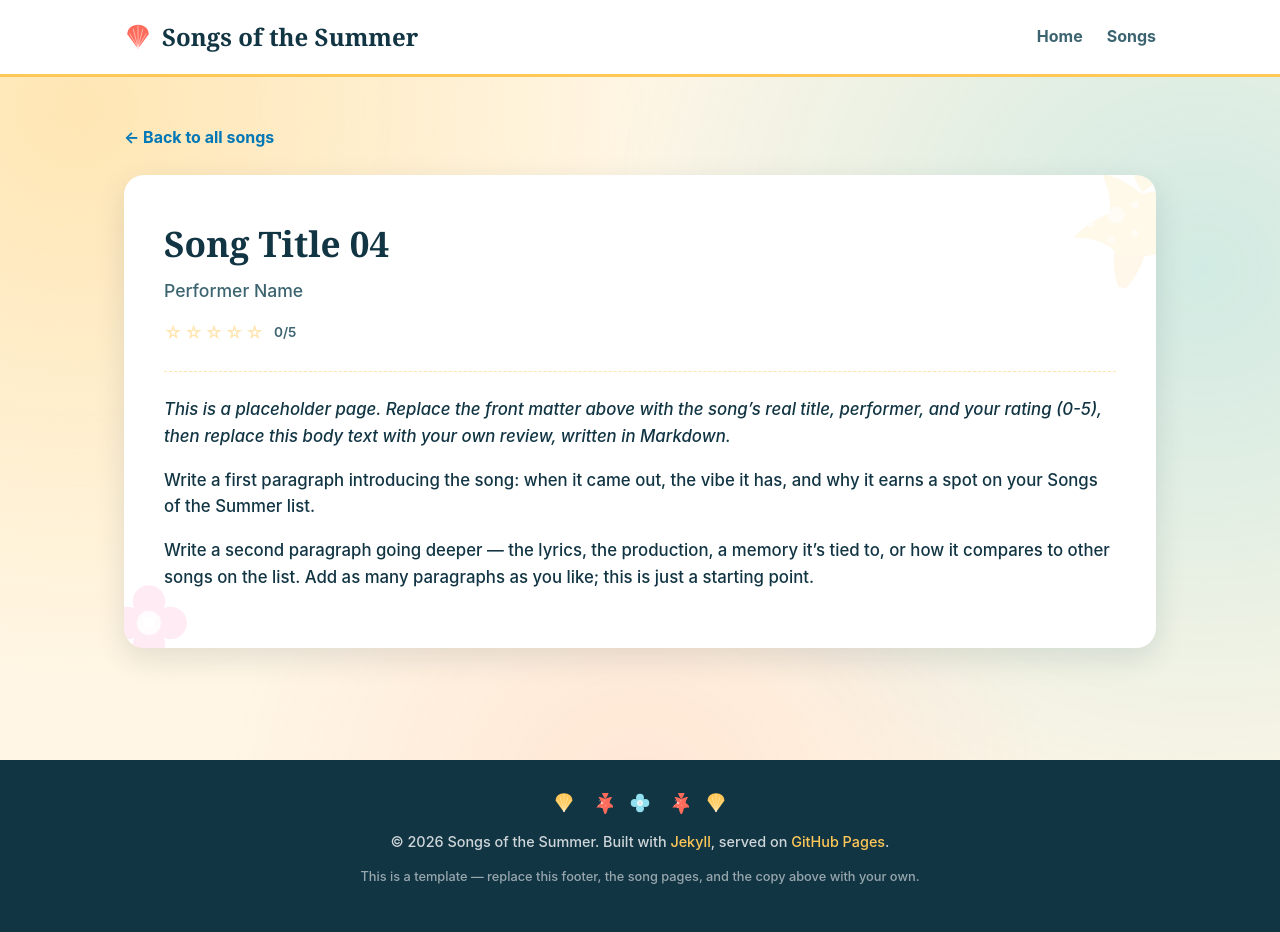
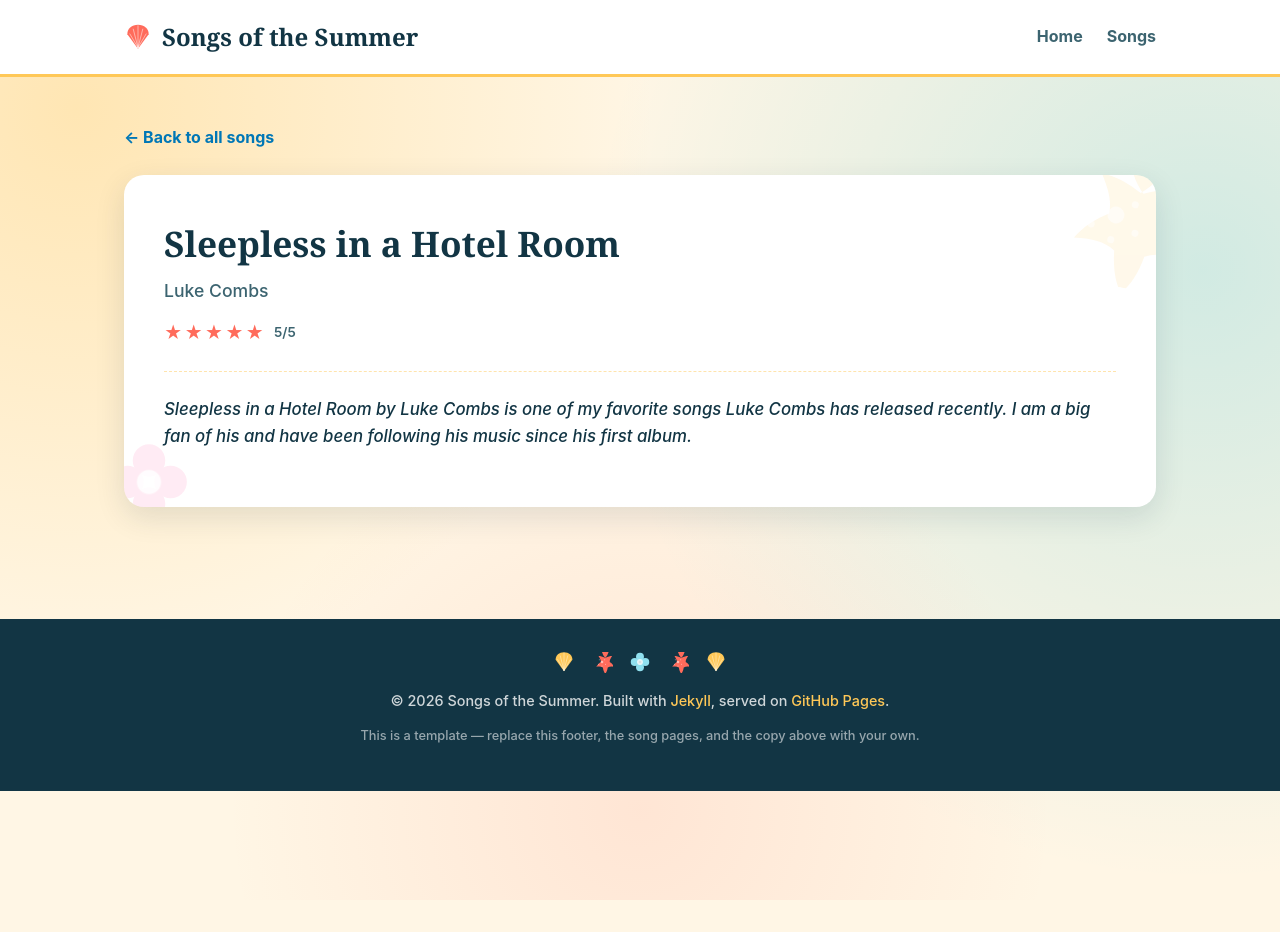
Before and after one commit to zachbranum/songsofthesummer26, a Jekyll site: the page built from _songs/song-04.md, in a window 1280 px wide. Built offline with Jekyll 4.4.1, drawn with Linux system fonts in a browser that asks for light colours; after the commit the page ends 900 px from its top, so only the background shows below that.

Commit message:
Modify song details for 'Sleepless in a Hotel Room'
Updated song details for song number 4, including title, performer, and rating.

```diff
--- a/_songs/song-04.md
+++ b/_songs/song-04.md
@@ -1,17 +1,8 @@
 ---
 song_number: 4
-title: "Song Title 04"
-performer: "Performer Name"
-rating: 0
+title: "Sleepless in a Hotel Room"
+performer: "Luke Combs"
+rating: 5
 ---
 
-_This is a placeholder page. Replace the front matter above with the song's real
-title, performer, and your rating (0-5), then replace this body text with your
-own review, written in Markdown._
-
-Write a first paragraph introducing the song: when it came out, the vibe it
-has, and why it earns a spot on your Songs of the Summer list.
-
-Write a second paragraph going deeper &mdash; the lyrics, the production, a
-memory it's tied to, or how it compares to other songs on the list. Add as
-many paragraphs as you like; this is just a starting point.
+_Sleepless in a Hotel Room by Luke Combs is one of my favorite songs Luke Combs has released recently. I am a big fan of his and have been following his music since his first album._
```
